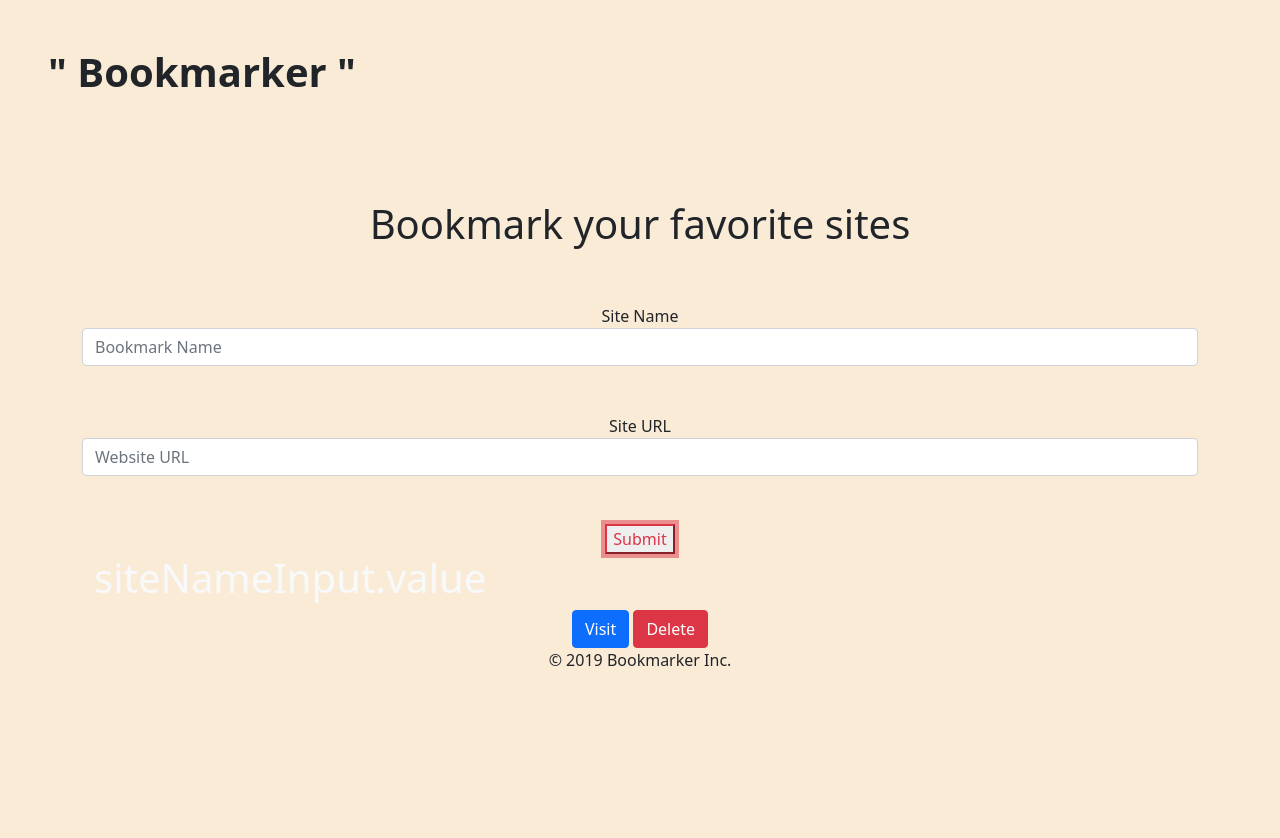
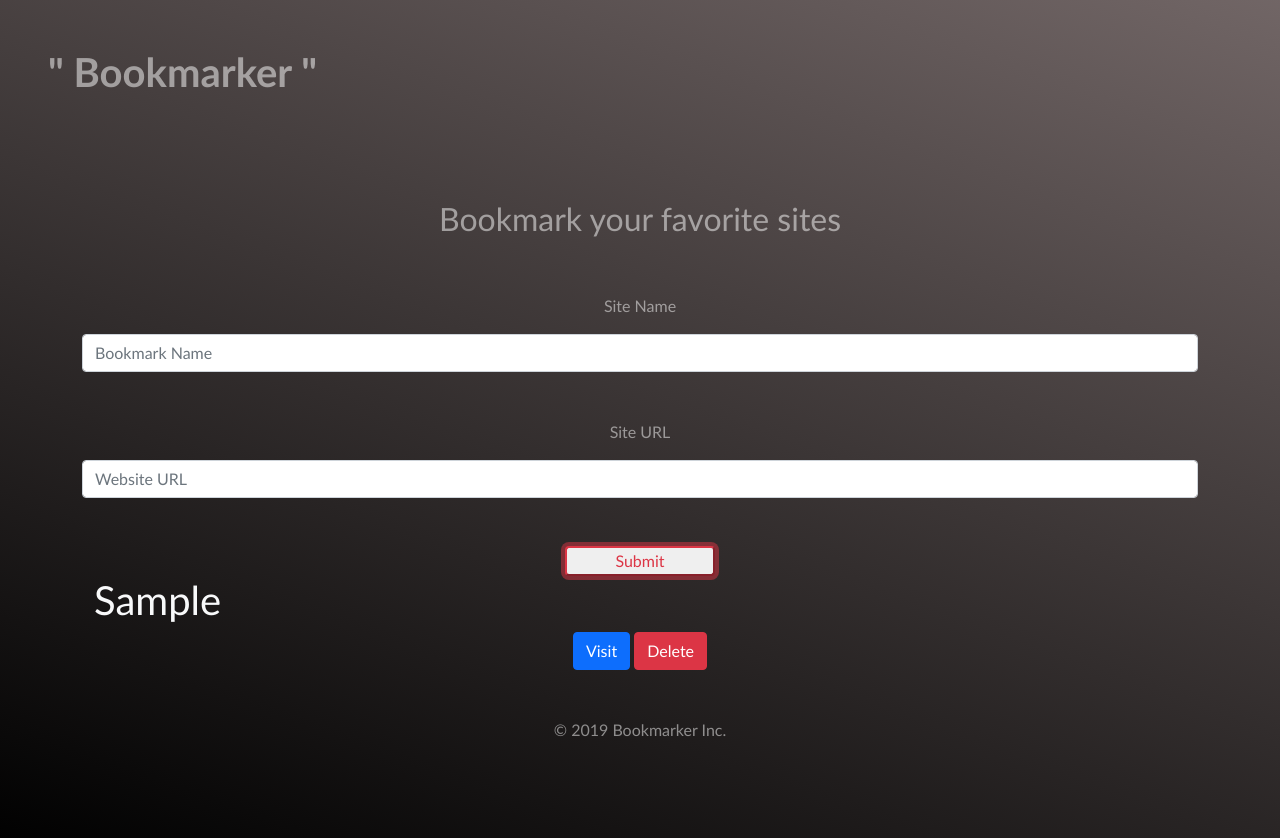
Before and after one commit to Ibrahimel-shabrawishy/bookMarker, a plain HTML site: page index.html in a window 1280 px wide. Both pictures are taken after typing "Sample", "Sample" into the empty fields and a click on the button "Submit". Before the commit the page ends 800 px from the top, so only its background shows below. Drawn offline with Linux system fonts and the light colour scheme.

Commit message:
first update

```diff
--- a/about.js
+++ b/about.js
@@ -3,9 +3,6 @@ let siteNameInput = document.getElementById("siteName");
 let siteUrlInput = document.getElementById("siteUrl");
 let errorNameInput = document.getElementById("errorName").style.display = "none";
 let errorUrlInput = document.getElementById("errorUrl").style.display = "none";
-
-
-
 
 
 
@@ -19,47 +16,47 @@ if (localStorage.getItem("urlList") == null) {
 }
 
 
+let btn = document.querySelector("#btn");
 
-
-
-
-
-
-let btn = document.querySelector("#btn");
 btn.addEventListener("click",
     function addSite() {
 
         let str = "";
         if (validation() == true) {
             let Sites = {
-                name: "siteNameInput.value",
-                url: "siteUrlInput.value",
-
-
+                name: siteNameInput.value,
+                url: siteUrlInput.value,
             }
             element.push(Sites);
             localStorage.setItem("urlList", JSON.stringify(element));
             display();
             clearSites();
         } else {
+
             if (siteNameInput.value == "" && siteUrlInput.value == "") {
                 document.getElementById("errorName").style.display = "block";
                 document.getElementById("errorUrl").style.display = "block";
+
             } else if (siteUrlInput.value == "") {
                 document.getElementById("errorUrl").style.display = "block";
+
             } else if (siteNameInput.value = "") {
                 document.getElementById("errorName").style.display = "block";
             }
         }
-    }
+    })
 
 
-)
+
+
 
 function clearSites() {
     siteNameInput.value = "";
     siteUrlInput.value = "";
 }
+
+
+
 
 
 function display() {
@@ -80,6 +77,10 @@ function display() {
 }
 
 
+
+
+
+
 function validation() {
     if (siteName.value != "" && siteUrl.value != "") {
         return true;
@@ -89,6 +90,11 @@ function validation() {
 }
 
 
+
+
+
+
+
 function deleteItem(index) {
     element.splice(index, 1)
     localStorage.setItem("urlList", JSON.stringify(element));
--- a/css/style.css
+++ b/css/style.css
@@ -1,3 +1,9 @@
-body {
-    background-color: antiquewhite;
-}
+     body {
+         font-family: 'Gill Sans', 'Gill Sans MT', Calibri, 'Trebuchet MS', sans-serif;
+         background: linear-gradient(20deg, rgba(1, 1, 1, 1.7), rgba(56, 40, 40, 0.712));
+         background-size: 100% 100%;
+     }
+
+     .alert {
+         background-color: rgba(41, 207, 199, 0.726);
+     }
--- a/index.html
+++ b/index.html
@@ -1,7 +1,11 @@
-<html>
+<!DOCTYPE html>
+<html lang="en">
 
 <head>
-
+    <title>Bookmarker </title>
+    <meta charset="UTF-8">
+    <meta http-equiv="X-UA-Compatible" content="IE=edge">
+    <meta name="viewport" content="width=device-width, initial-scale=1.0">
     <link rel="stylesheet" href="css/bootstrap.min.css">
     <link rel="stylesheet" href="css/all.min.css">
     <link rel="stylesheet" href="css/style.css">
@@ -9,27 +13,24 @@
 </head>
 
 <body>
-
     <header class="heading">
         <div class=" ps-5 py-5">
-            <h1 class=" fw-bold">
+            <h1 class=" fw-bold text-white-50">
                 " Bookmarker "
             </h1>
         </div>
     </header>
 
-
-
     <div class="container text-center my-5">
-        <h1>Bookmark your favorite sites</h1>
-        <label for="siteName" class="mt-5">Site Name</label>
+        <h2 class="text-white-50">Bookmark your favorite sites</h2>
+        <label for="siteName" class="mt-5 text-white-50 mb-3">Site Name</label>
         <input id="siteName" class="form-control" placeholder="Bookmark Name">
-        <p class="alert alert-error m-auto my-2" style="display: block;" id="errorName">Name is required</p>
-        <label for="siteUrl" class="mt-5">Site URL</label>
+        <p class="alert alert-error m-auto my-2 form-control" style="display: block;" id="errorName">Name is required</p>
+        <label for="siteUrl" class="mt-5  mb-3 text-white-50">Site URL</label>
         <input id="siteUrl" class="form-control" placeholder="Website URL">
-        <p class="alert alert-error m-auto my-2" style="display: block;" id="errorUrl">Url Field is required
+        <p class="alert alert-error m-auto my-2 form-control" style="display: block;" id="errorUrl">Url Field is required
         </p>
-        <button id="btn" class="btn-outline-danger mt-5">Submit</button>
+        <button id="btn" class="btn-outline-danger mt-5 rounded-2 px-5">Submit</button>
 
 
 
@@ -40,7 +41,7 @@
 
         <footer>
             <div class="container">
-                <p>© 2019 Bookmarker Inc.</p>
+                <p class="text-white-50 py-5">© 2019 Bookmarker Inc.</p>
             </div>
         </footer>
 
```
